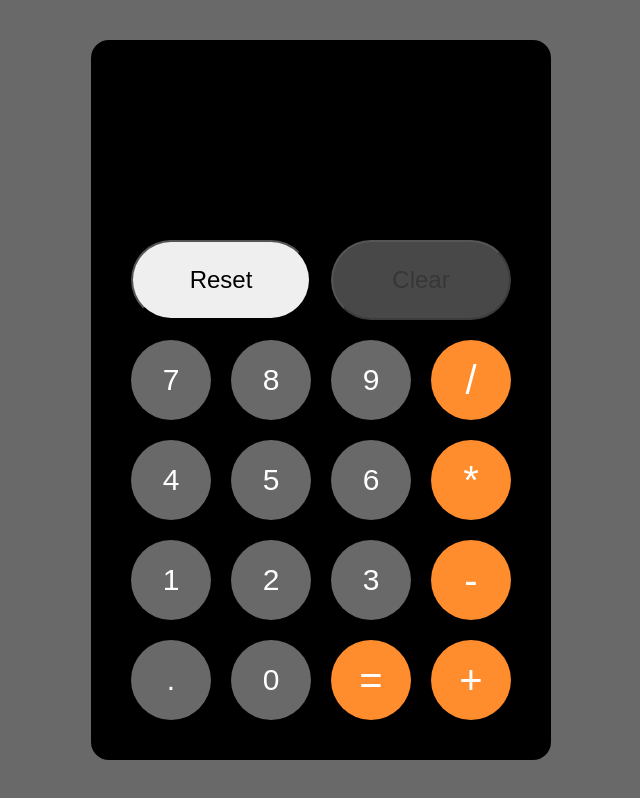
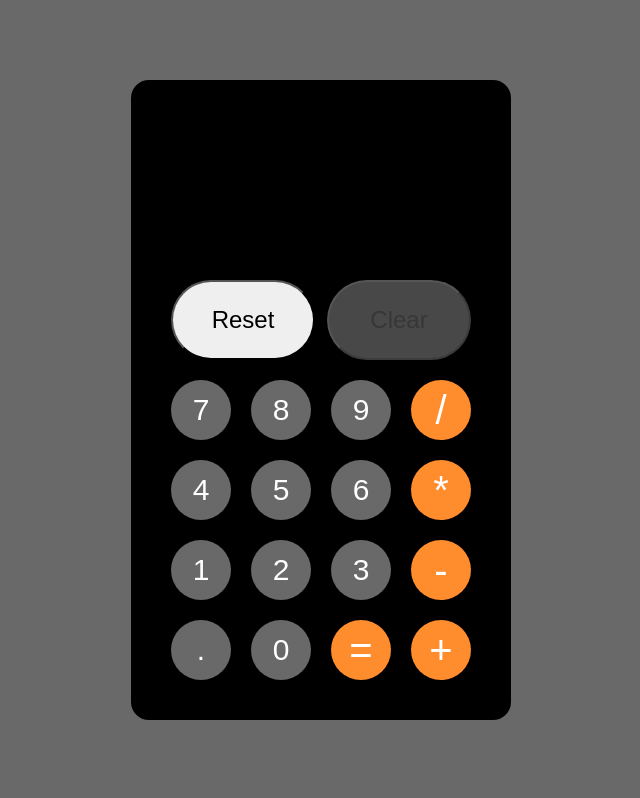
Before and after one commit to ShahabuddinAnsari/react-calculator, a React (Create React App) app: page / in a window 1280 px wide. Shown: the whole page, without its empty margins (319-959 px from the left). Built offline with nearby package versions, Linux system fonts and the light colour scheme.

Commit message:
updated the max-width

```diff
--- a/public/index.html
+++ b/public/index.html
@@ -1,15 +1,12 @@
 <!DOCTYPE html>
 <html lang="en">
-
   <head>
-
+    <meta name="viewport" content="width=device-width, initial-scale=1.0" />
     <title>Calculator</title>
   </head>
 
   <body>
     <noscript>You need to enable JavaScript to run this app.</noscript>
     <div id="root"></div>
-
   </body>
-
 </html>
--- a/src/app.css
+++ b/src/app.css
@@ -17,15 +17,20 @@
   display: flex;
   justify-content: center;
   align-items: center;
-  /* background-image: linear-gradient(rgb(14, 233, 222), rgb(14, 233, 222)); */
   background-color: dimgray;
+}
+
+#root {
+  width: 100%;
+  display: flex;
+  justify-content: center;
 }
 
 .main {
   border: 20px solid black;
   border-radius: 18px;
   background-color: black;
-  min-width: 450px;
+  max-width: 450px;
 }
 
 .currentInput {
@@ -67,11 +72,12 @@
   width: 180px;
   border-radius: 50px;
   font-size: 24px;
+  width: 48%;
 }
 
 .btn {
-  height: 80px;
-  width: 80px;
+  height: 60px;
+  width: 60px;
   font-size: 30px;
   border: none;
   border-radius: 50%;
@@ -95,18 +101,3 @@
   color: white;
   font-size: 40px;
 }
-
-/*
-@media only screen and (max-width: 1000px) {
-    .display {
-        width: 100%;
-        height: 247px;
-        background: black;
-        color: #ccc;
-        font-size: 150px;
-        text-align: right;
-        padding-right: 20px;
-        padding-top: 5px;
-    }
-
-} */
```
Lines whose indentation alone changed are shown as unchanged.
